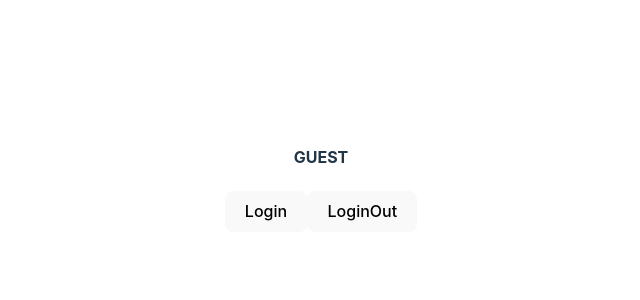
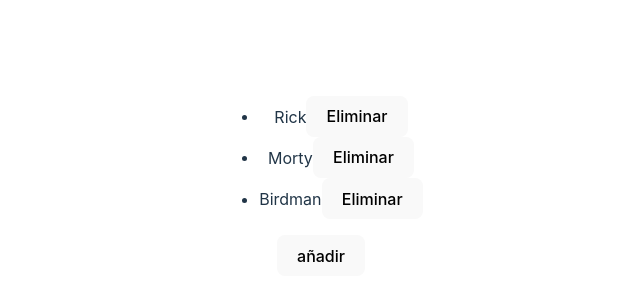
Before and after one commit to OscarRomaCalvo/ejerciciosReact, a React (Vite) app: page / in a window 1280 px wide. Shown: the part 222-522 px from the top of the page, without its empty margins (319-959 px from the left). Built offline with nearby package versions, Linux system fonts and the light colour scheme.

Commit message:
Hecho ejercicio lista dinamica. Sin corregir

```diff
--- a/src/App.jsx
+++ b/src/App.jsx
@@ -2,14 +2,13 @@ import { useState } from 'react'
 import reactLogo from './assets/react.svg'
 import viteLogo from '/vite.svg'
 import './App.css'
-import Listas from './components/Listas/Listas'
-import Objetos from './components/Listas/Objetos'
+import ListaDinamica from './components/ListaDinamica/ListaDinamica'
 
 function App() {
   const [count, setCount] = useState(0)
 
   return (
-    <Objetos></Objetos>
+   <ListaDinamica></ListaDinamica>
   )
 }
 
--- /dev/null
+++ b/src/components/ListaDinamica/ListaDinamica.jsx
@@ -0,0 +1,36 @@
+import { useState } from "react"
+
+function ListaDinamica(){
+
+    const [list, setList] = useState([{ id: 1, name: "Rick" },{ id: 2, name: "Morty" }, { id: 3, name: "Birdman" }])
+
+    function borrarElemento(id){
+        setList((list)=>{
+            const nuevaLista = list.filter((item)=> item.id!==id)
+            return nuevaLista
+        })
+    }
+
+    function aniadirElemento(){
+        setList((list)=>{
+            const nuevaLista= [...list,{id:Date.now() * Math.random(), name:"Por defecto" }]
+            return nuevaLista
+        })
+    }
+
+    return(
+        <>
+            <ul>
+                {list.map((item) =>
+                    <li key={item.id}>
+                        {item.name}
+                        <button onClick={() => borrarElemento(item.id)}>Eliminar</button>
+                    </li>
+                )}
+            </ul>
+            <button onClick={()=>aniadirElemento()}>añadir</button>
+        </>
+    )
+}
+
+export default ListaDinamica
```
